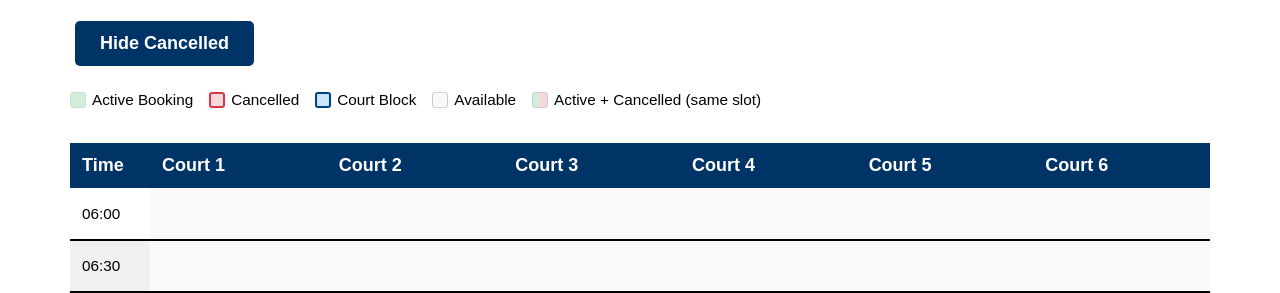
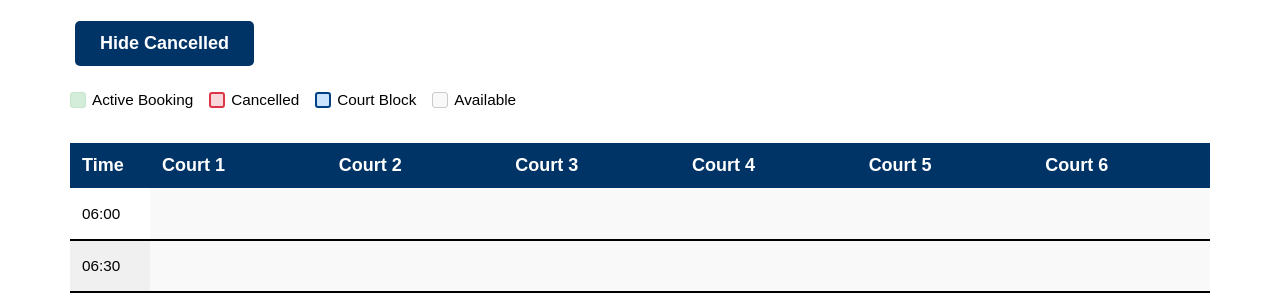
Before and after one commit to brandontrice/sunset-courts, a Flask app: page /calendar in a window 1280 px wide. Shown: the part 199-492 px from the top of the page. Run offline with Flask 3, Linux system fonts and the light colour scheme.

Commit message:
Update calendar.html

```diff
--- a/templates/calendar.html
+++ b/templates/calendar.html
@@ -58,9 +58,6 @@
     </span>
     <span style="display:flex; align-items:center; gap:6px;">
         <span style="width:16px; height:16px; background:#f9f9f9; border:1px solid #ccc; display:inline-block; border-radius:3px;"></span> Available
-    </span>
-    <span style="display:flex; align-items:center; gap:6px;">
-        <span style="width:16px; height:16px; background:linear-gradient(90deg,#d4edda 50%,#f8d7da 50%); border:1px solid #ccc; display:inline-block; border-radius:3px;"></span> Active + Cancelled (same slot)
     </span>
 </div>
 
```
